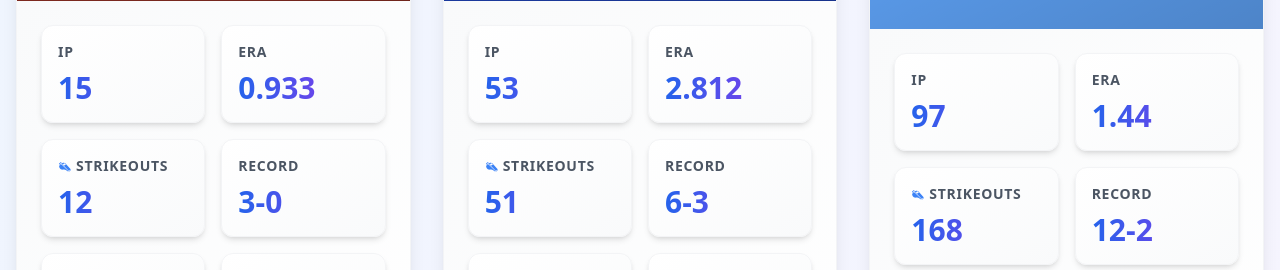
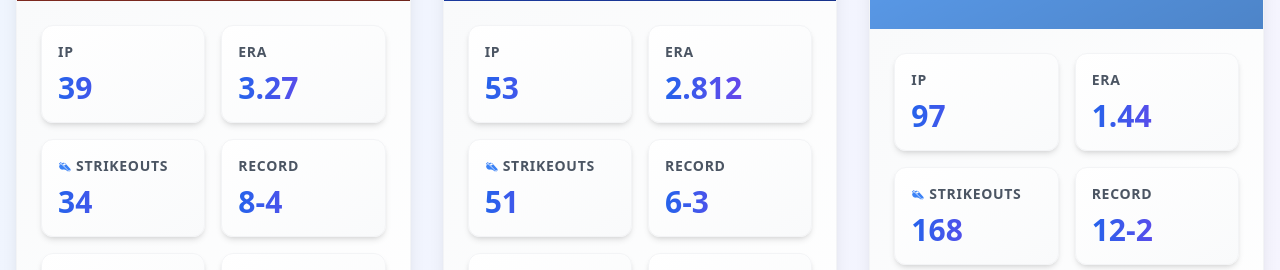
Before and after one commit to ankit249/baseball-stats, a React (Create React App) app: page / in a window 1280 px wide. Shown: the part 509-779 px from the top of the page. Built offline with nearby package versions, Linux system fonts and the light colour scheme.

Commit message:
Fall 2025 record

```diff
--- a/src/App.js
+++ b/src/App.js
@@ -51,14 +51,14 @@ const BaseballStatsDashboard = () => {
       phone: "2094824506",
       headerColor: "bg-[#8B2E23]",
       stats: {
-        IP: 15,
-        ERA: 0.933,
-        Strikeouts: 12,
-        Record: "3-0",
-        Hits: 9,
-        RunsAllowed: 2,
-        EarnedRuns: 2,
-        BattersBB: 4,
+        IP: 39,
+        ERA: 3.27,
+        Strikeouts: 34,
+        Record: "8-4",
+        Hits: 40,
+        RunsAllowed: 25,
+        EarnedRuns: 19,
+        BattersBB: 13,
       }
     },
     {
```
